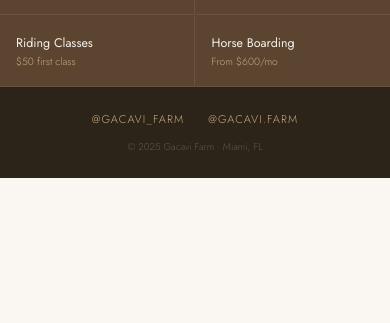
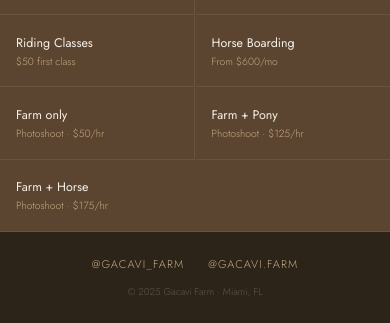
Before and after one commit to gacavifarm/gacavi-farm, a plain HTML site: page mobile.html in a window 390 px wide. Shown: the part 900-1223 px from the top of the page. Before the commit the page ends 1078 px from the top, so only its background shows below. Drawn offline with nearby package versions, Linux system fonts and the light colour scheme.

Commit message:
Update mobile.html

```diff
--- a/mobile.html
+++ b/mobile.html
@@ -183,6 +183,18 @@ a{text-decoration:none;color:inherit;}
     <p class="svc-name">Horse Boarding</p>
     <p class="svc-price">From $600/mo</p>
   </div>
+  <div class="svc">
+    <p class="svc-name">Farm only</p>
+    <p class="svc-price">Photoshoot · $50/hr</p>
+  </div>
+  <div class="svc">
+    <p class="svc-name">Farm + Pony</p>
+    <p class="svc-price">Photoshoot · $125/hr</p>
+  </div>
+  <div class="svc" style="grid-column:1/3;border-right:none;">
+    <p class="svc-name">Farm + Horse</p>
+    <p class="svc-price">Photoshoot · $175/hr</p>
+  </div>
 </div>
 
 <!-- SOCIAL -->
```
